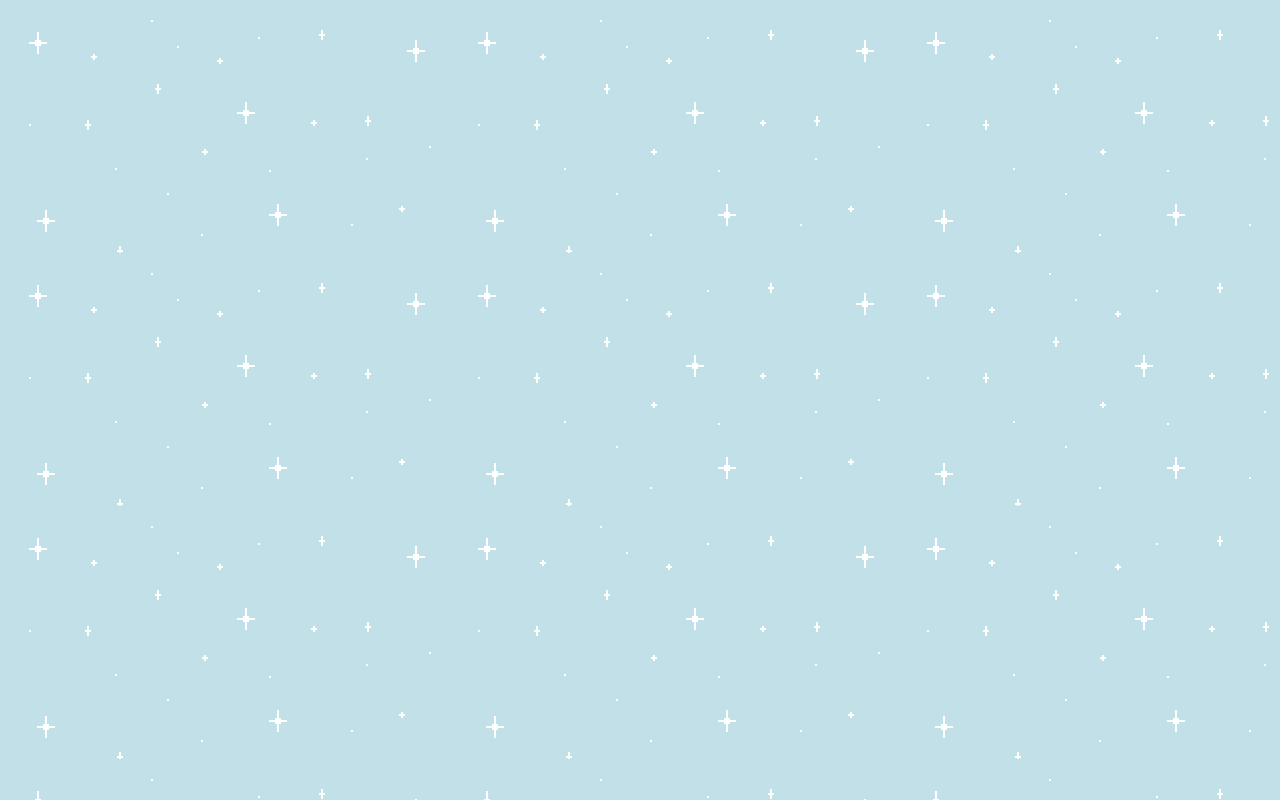
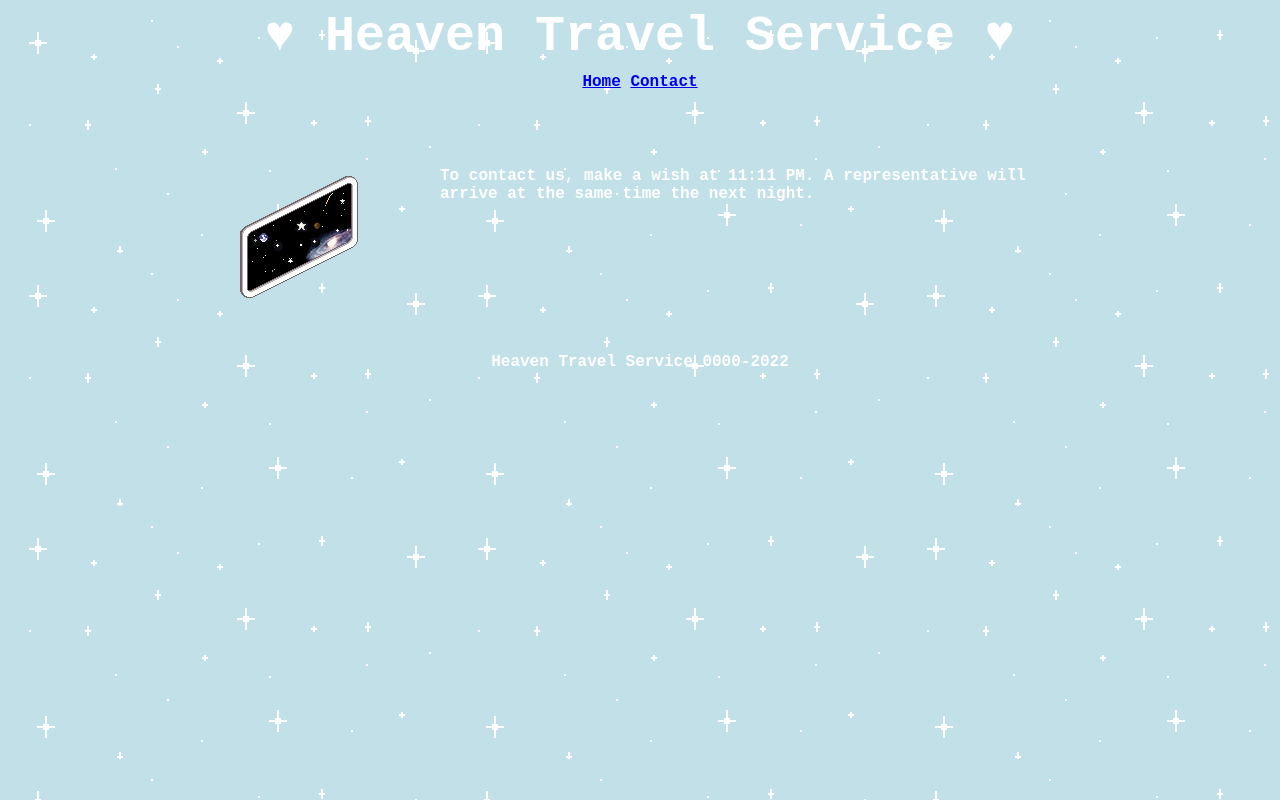
Before and after one commit to mishavict/html3, a plain HTML site: page contact.html in a window 1280 px wide. Drawn offline with Linux system fonts and the light colour scheme; a web font is replaced by a local one.

Commit message:
update 2 contact

```diff
--- a/contact.html
+++ b/contact.html
@@ -8,5 +8,23 @@
 </head>
 
 <body>
+
+<div id="wrapper">
+	<header>&hearts; Heaven Travel Service &hearts;</header>
+
+	<nav>
+		<ul>
+			<li><a href="index.html">Home</a></li>
+			<li><a href="contact.html">Contact</a></li>
+
+		</ul>
+		</nav>
+
+	<article class="left"><img src="images/window.gif" alt="Window looking out into space"></article>
+	<article class="right"><p>To contact us, make a wish at 11:11 PM. A representative will arrive at the same time the next night.</p></article>
+	<footer>Heaven Travel Service 0000-2022</footer>
+
+	</div>
+
 </body>
 </html>
--- a/main.css
+++ b/main.css
@@ -42,7 +42,7 @@ nav li{
 
 .left{
 	width: 200px;
-	margin-top: 0px;
+	margin-top: 25px;
 	margin-bottom: 50px;
 	margin-left: 50px;
 	float: left
```
